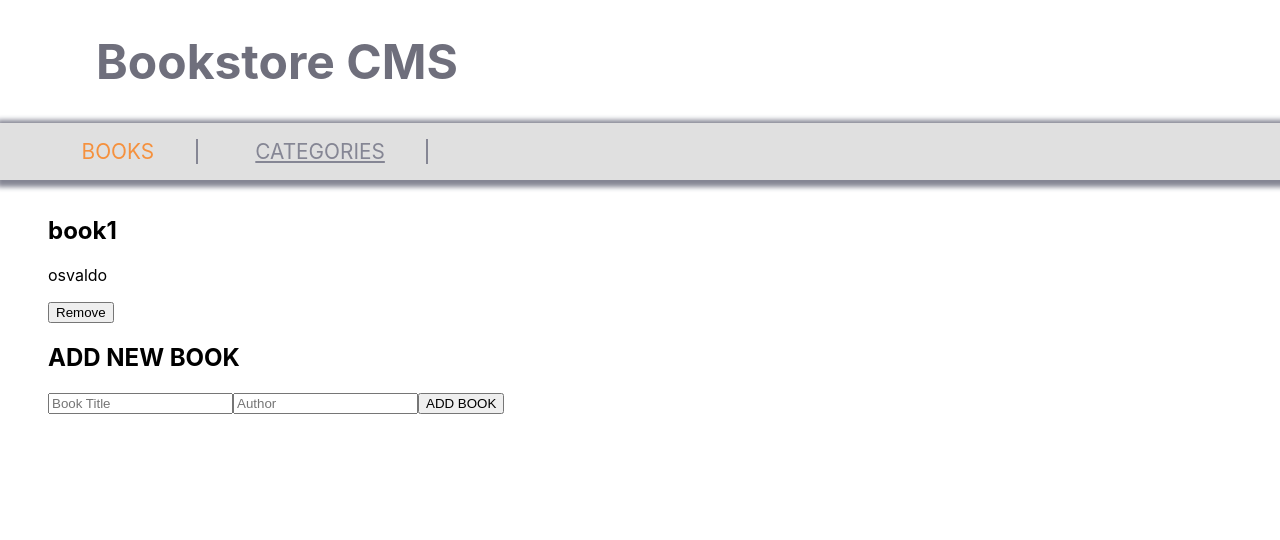
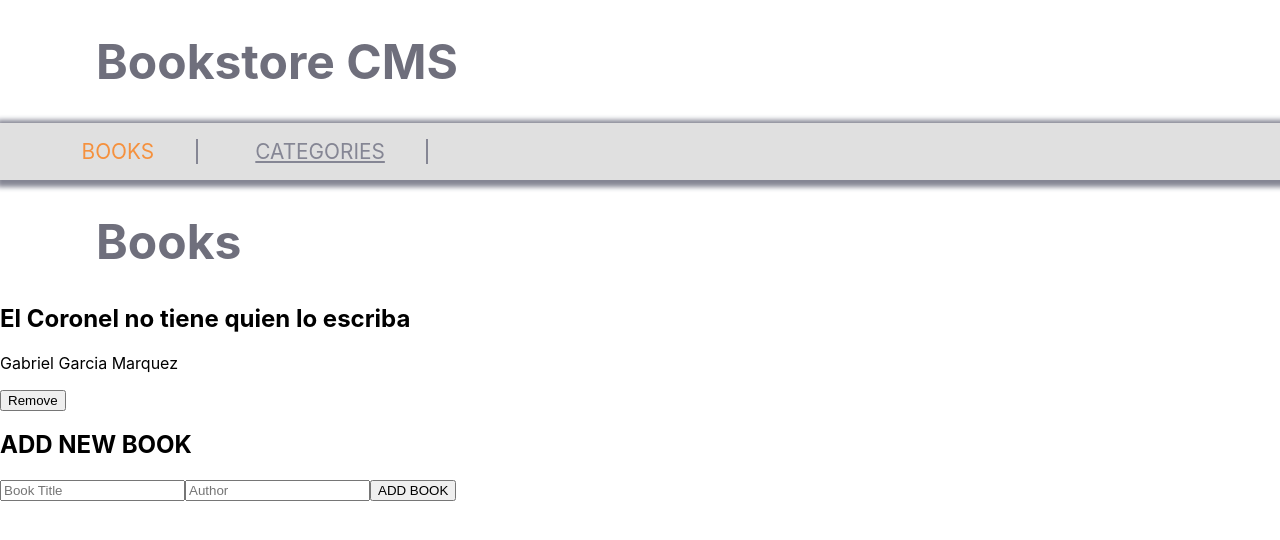
Before and after one commit to OsvaldoBC/bookstore-ob, a React (Create React App) app: page / in a window 1280 px wide. Shown: the top 540 px of the page. Built offline with nearby package versions, Linux system fonts and the light colour scheme.

Commit message:
use redux in react Components

```diff
--- a/src/components/Books.js
+++ b/src/components/Books.js
@@ -1,13 +1,17 @@
 import React from 'react';
+import { useSelector } from 'react-redux';
 import BookForm from './BookForm';
 import BookList from './BookList';
 
-const Books = () => (
-  <div className="container" style={{ padding: '1em 3em' }}>
-    <div className="book-list">
-      <BookList title="book1" author="osvaldo" />
+
+const Books = () => {
+  const books = useSelector((state) => state.books);
+  return (
+    <div>
+      <h1>Books</h1>
+      <BookList title={books[0].title} author={books[0].author} />
       <BookForm />
     </div>
-  </div>
-);
+  );
+};
 export default Books;
--- a/src/redux/books/books.js
+++ b/src/redux/books/books.js
@@ -1,7 +1,9 @@
+import bookList from './initialBookList';
+
 const ADD_BOOK = 'bookstore/books/ADD_BOOK';
 const REMOVE_BOOK = 'bookstore/books/REMOVE_BOOK';
 
-const initialState = [];
+const initialState = bookList;
 
 const booksReducer = (state = initialState, action) => {
   switch (action.type) {
--- /dev/null
+++ b/src/redux/books/initialBookList.js
@@ -0,0 +1,17 @@
+const bookList = [
+    {
+      id: 1,
+      title: 'El Coronel no tiene quien lo escriba',
+      author: 'Gabriel Garcia Marquez',
+    }, {
+      id: 2,
+      title: 'El origen del Universo',
+      author: 'Steven Hawking',
+    }, {
+      id: 3,
+      title: 'El Alqimista',
+      author: 'Paulo Coelho',
+    },
+  ];
+
+  export default bookList;
--- a/src/redux/configureStore.js
+++ b/src/redux/configureStore.js
@@ -1,4 +1,6 @@
 import { combineReducers } from 'redux';
+import { configureStore } from '@reduxjs/toolkit';
+
 
 import categoriesReducer from './categories/categories';
 import booksReducer from './books/books';
@@ -8,4 +10,8 @@ const rootReducer = combineReducers({
   books: booksReducer,
 });
 
-export default rootReducer;
+const store = configureStore({
+  reducer: rootReducer,
+});
+
+export default store;
```
Also changed, not shown: src/index.js (+7 -1 lines).
